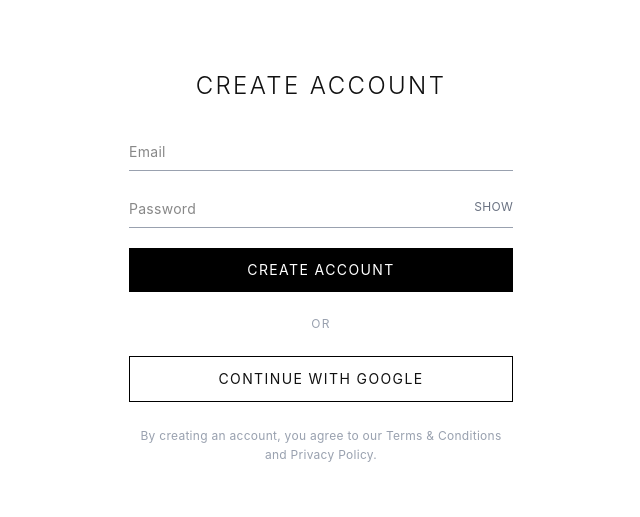
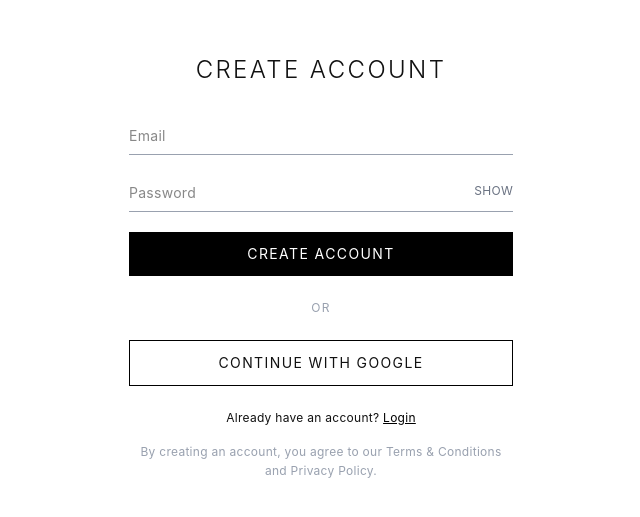
Before and after one commit to Alfiya-0111/stuvely-client-side-repo, a React (Vite) app: page /signup in a window 1280 px wide. Shown: the part 133-650 px from the top of the page, without its empty margins (319-959 px from the left). Built offline with nearby package versions, Linux system fonts and the light colour scheme; a web font is replaced by a local one.

Commit message:
code update

```diff
--- a/src/pages/checkout/Checkout.jsx
+++ b/src/pages/checkout/Checkout.jsx
@@ -149,7 +149,7 @@ export default function Checkout() {
                 <img
                   src={item.image}
                   alt={item.name}
-                  className="w-24 h-32 object-contain bg-gray-100"
+                  className="w-24 h-32 object-contain "
                 />
                 <div className="flex-1">
                   <h3 className="font-medium">{item.name}</h3>
--- a/src/pages/loginlist/Login.jsx
+++ b/src/pages/loginlist/Login.jsx
@@ -146,6 +146,15 @@ const handlePasswordReset = async () => {
         >
           CONTINUE WITH GOOGLE
         </button>
+        <p className="text-xs text-center mt-6">
+  Don’t have an account?{" "}
+  <span
+    onClick={() => navigate("/signup")}
+    className="cursor-pointer text-black underline hover:text-gray-700"
+  >
+    Create Account
+  </span>
+</p>
       </div>
 
       <ToastContainer position="top-right" autoClose={3000} />
--- a/src/pages/loginlist/Signup.jsx
+++ b/src/pages/loginlist/Signup.jsx
@@ -117,6 +117,7 @@ function Signup() {
         </div>
 
         {/* GOOGLE SIGNUP */}
+       {/* GOOGLE SIGNUP */}
 <button
   onClick={handleGoogleSignup}
   className="w-full border border-black py-3 text-sm tracking-widest hover:bg-black hover:text-white transition"
@@ -124,9 +125,22 @@ function Signup() {
   CONTINUE WITH GOOGLE
 </button>
 
-        <p className="text-xs text-gray-400 text-center mt-6 leading-relaxed">
+{/* ALREADY HAVE ACCOUNT */}
+<p className="text-xs text-center mt-6">
+  Already have an account?{" "}
+  <span
+    onClick={() => navigate("/login")}
+    className="cursor-pointer text-black underline hover:text-gray-700"
+  >
+    Login
+  </span>
+</p>
+
+<p className="text-xs text-gray-400 text-center mt-4 leading-relaxed">
   By creating an account, you agree to our Terms & Conditions and Privacy Policy.
 </p>
+
+
       </div>
 
       <ToastContainer position="top-right" autoClose={3000} />
--- a/src/pages/ourcollection/SingleCollection.jsx
+++ b/src/pages/ourcollection/SingleCollection.jsx
@@ -118,17 +118,17 @@ function SingleCollection() {
           <h1 className="heading-zara text-xl sm:text-2xl">
             {collection.name}
           </h1>
-          <div className="w-12 h-[1px] bg-black mt-3"></div>
+
         </div>
 
         {/* ================= Banner ================= */}
-        <div className="mb-14 overflow-hidden rounded-lg">
+        {/* <div className="mb-14 overflow-hidden rounded-lg">
           <img
             src={collection.imageUrl}
             alt={collection.name}
             className="w-auto h-[220px] sm:h-[320px] lg:h-[320px] object-cover hover:scale-[1.03] transition duration-500"
           />
-        </div>
+        </div> */}
 
         {/* ================= Products Grid ================= */}
         <div className="grid grid-cols-2 sm:grid-cols-3 lg:grid-cols-4 gap-x-6 gap-y-12">
--- a/src/pages/ourcollection/SingleProduct.jsx
+++ b/src/pages/ourcollection/SingleProduct.jsx
@@ -232,7 +232,7 @@ export default function SingleCollectionProduct() {
             <button
               onClick={addToCart}
               disabled={adding}
-              className="flex-1 py-4 bg-black text-white uppercase tracking-wider text-sm hover:bg-gray-900 transition"
+              className="flex-1 py-4 border border-black text-black uppercase tracking-wider text-sm hover:bg-gray-900 hover:text-white transition"
             >
               {adding ? "Adding..." : "Add to Bag"}
             </button>
```
Lines whose indentation alone changed are shown as unchanged.
